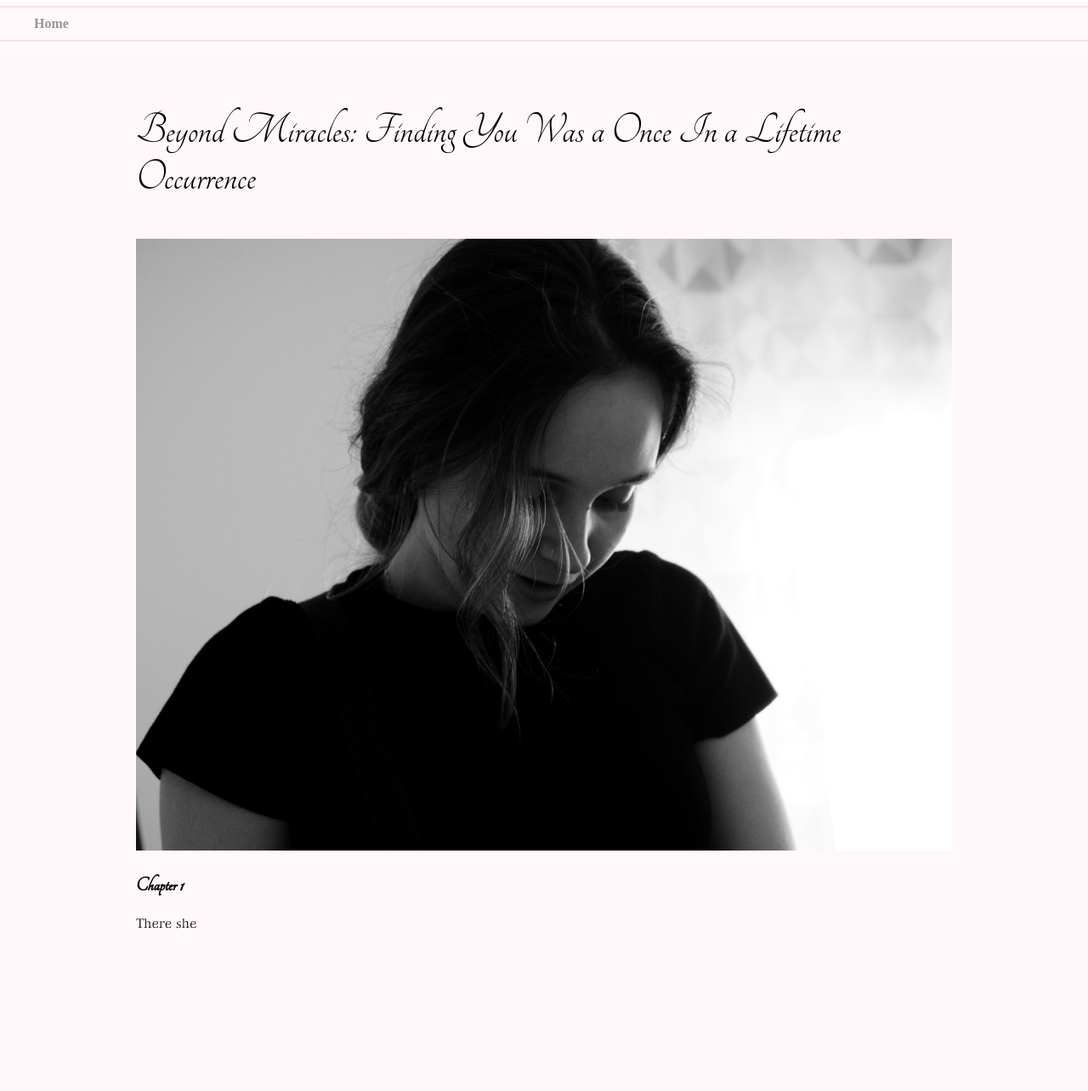
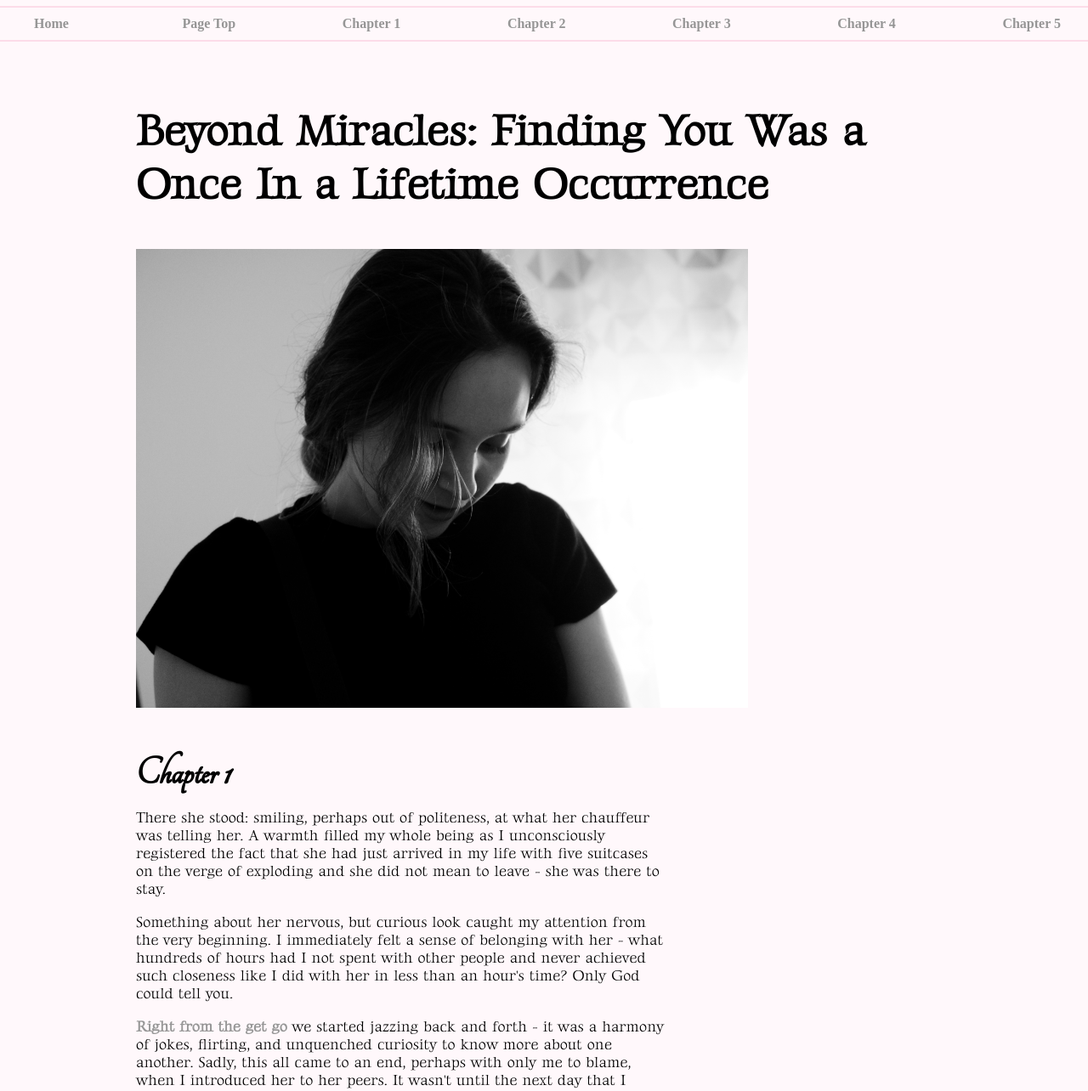
Before and after one commit to AlenVS02/AlenVS02.github.io, a plain HTML site: page main/letters/year-anniversary-letter/index.html in a window 1280 px wide. Shown: the part 109-1393 px from the top of the page at 85% size. Before the commit the page ends 1222 px from the top, so only its background shows below. Drawn offline with Linux system fonts and the light colour scheme.

Commit message:
Add JS script that enables smooth scrolling on the page from the navigator bar. Additionally, add JS script that doesn't hide the content with the nav bar by measuring the offset height and using it as padding.
Start writing out text for first section/chapter

```diff
--- a/main/letters/year-anniversary-letter/index.css
+++ b/main/letters/year-anniversary-letter/index.css
@@ -15,6 +15,11 @@
 
 * {
     box-sizing: border-box;
+}
+
+html {
+    scroll-behavior: smooth;
+    scroll-padding: var(--scroll-padding, 5rem);
 }
 
 body {
@@ -79,8 +84,10 @@ a:hover, button:hover, button:focus {
 .header-links-container {
     position: sticky;
     top: 0;
-    transition: 500ms ease-in-out;
+    transition: 250ms ease-in-out;
     border-bottom: #fcdce9 2px solid;
+    display: flex;
+    justify-content: space-between;
 }
 
 .header-links-container.sticking {
@@ -132,8 +139,15 @@ a:hover, button:hover, button:focus {
 }
 
 .chapters {
-    font-size: 24px;
+    font-size: 48px;
     font-family: tangerine;
+    padding: 0;
+    margin: 1em 0 0 0;
+}
+
+.paragraphs {
+    font-size: 18px;
+    width: 65%;
 }
 
 .images {
@@ -141,12 +155,11 @@ a:hover, button:hover, button:focus {
 }
 
 .section-1 > .subheader {
-    font-family: tangerine;
-    font-weight: lighter ;
-    font-size: 54px;
+    font-family: gideon-roman;
+    font-size: 52px;
 }
 
 .image-1 {
     height: auto;
-    width: 100%;
+    width: 75%;
 }
--- a/main/letters/year-anniversary-letter/index.html
+++ b/main/letters/year-anniversary-letter/index.html
@@ -8,19 +8,32 @@
 </head>
 <body id="body">
     <div class="header-title-container header-sub-containers">
-        <h1 class="header-title"> Your Daily Valentine's</h1>
+        <h1 class="header-title" id="top"> Your Daily Valentine's</h1>
     </div>
-    <div class="header-links-container header-sub-containers" id="header-links-container">
+    <nav class="header-links-container header-sub-containers" id="header-links-container">
         <a href="../../main-site/main.html" class="home header-link"> Home </a>
-    </div>
+        <a href="#top"> Page Top</a>
+        <a href="#chapter-1">Chapter 1</a>
+        <a href="#chapter-2">Chapter 2</a>
+        <a href="#chapter-3">Chapter 3</a>
+        <a href="#chapter-4">Chapter 4</a>
+        <a href="#chapter-5">Chapter 5</a>
+    </nav>
     <div class="container">
         <section class="section-1 sections">
             <h2 class="subheader">Beyond Miracles: Finding You Was a Once In a Lifetime Occurrence</h2>
             <img src="./images/ana-is-in-a-romance.jpg" class="images image-1">
-            <h3 class="chapters"> Chapter 1 </h3>
-            <p>
-                There she
+            <h3 class="chapters" id="chapter-1"> Chapter 1 </h3>
+            <p class="paragraphs">
+                There she stood: smiling, perhaps out of politeness, at what her chauffeur was telling her. A warmth filled my whole being as I unconsciously registered the fact that she had just arrived in my life with five suitcases on the verge of exploding and she did not mean to leave - she was there to stay.
             </p>
+            <p class="paragraphs">
+                Something about her nervous, but curious look caught my attention from the very beginning. I immediately felt a sense of belonging with her - what hundreds of hours had I not spent with other people and never achieved such closeness like I did with her in less than an hour's time? Only God could tell you.
+            </p>
+            <p class="paragraphs">
+                <a href="https://youtu.be/OG1Q5cCEFWg">Right from the get go</a> we started jazzing back and forth - it was a harmony of jokes, flirting, and unquenched curiosity to know more about one another. Sadly, this all came to an end, perhaps with only me to blame, when I introduced her to her peers. It wasn't until the next day that I would see her again.
+            </p>
+            <p></p>
         </section>
         <section>
 
--- a/main/letters/year-anniversary-letter/index.js
+++ b/main/letters/year-anniversary-letter/index.js
@@ -1,3 +1,4 @@
+// set up intersection observer to create animation for navigation bar when its position reaches top: 0
 const link_header = document.querySelector('.header-links-container');
 const scroll_watcher = document.createElement('div');
 const home_link = document.querySelector('.home')
@@ -12,3 +13,10 @@ const navObserver = new IntersectionObserver((entries) => {
 
 
 navObserver.observe(scroll_watcher)
+
+// create smooth animation for scrolling with links within page
+const navbar_height = link_header.offsetHeight;
+
+document.documentElement.style.setProperty(
+    "--scroll-padding", navbar_height + 'px'
+);
```
